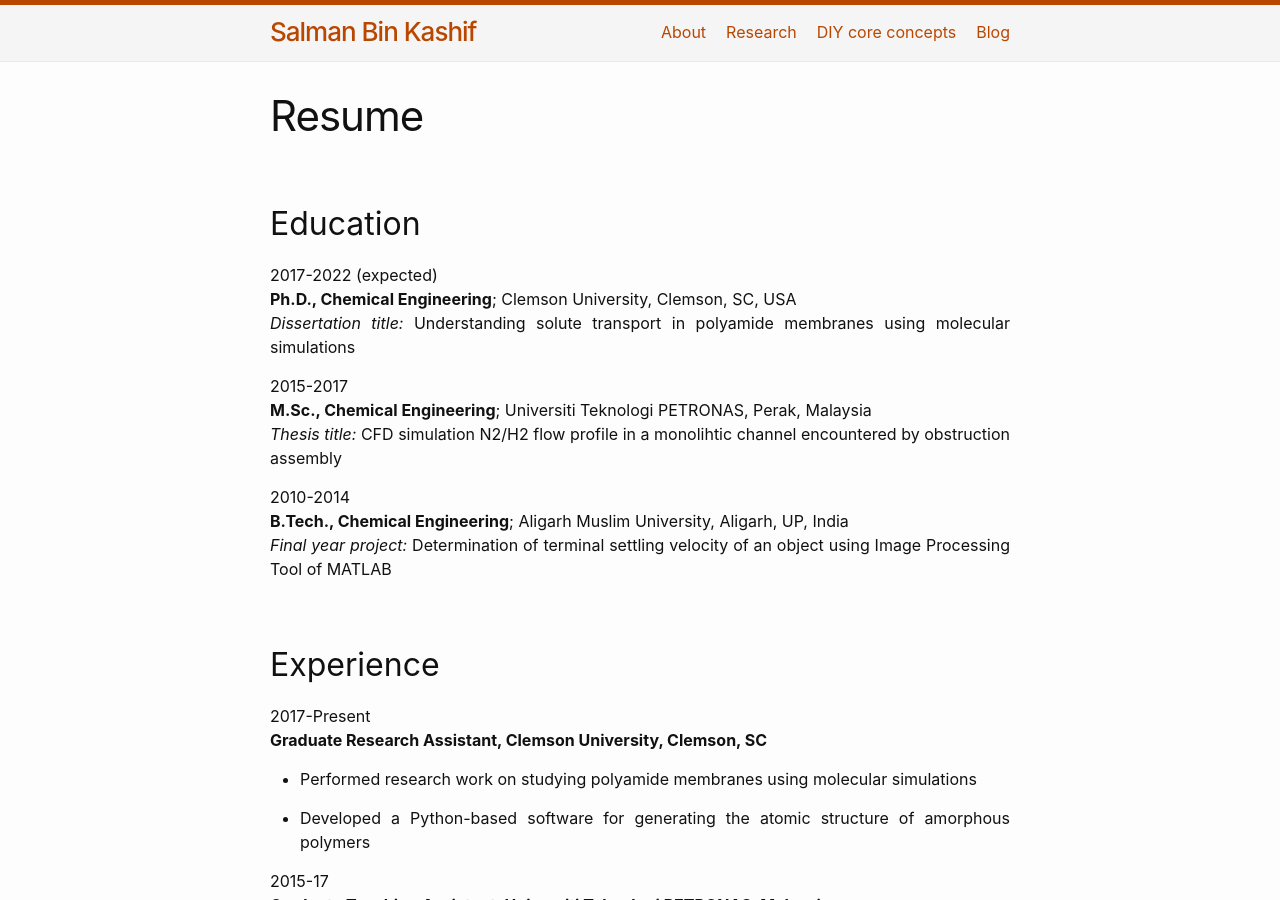
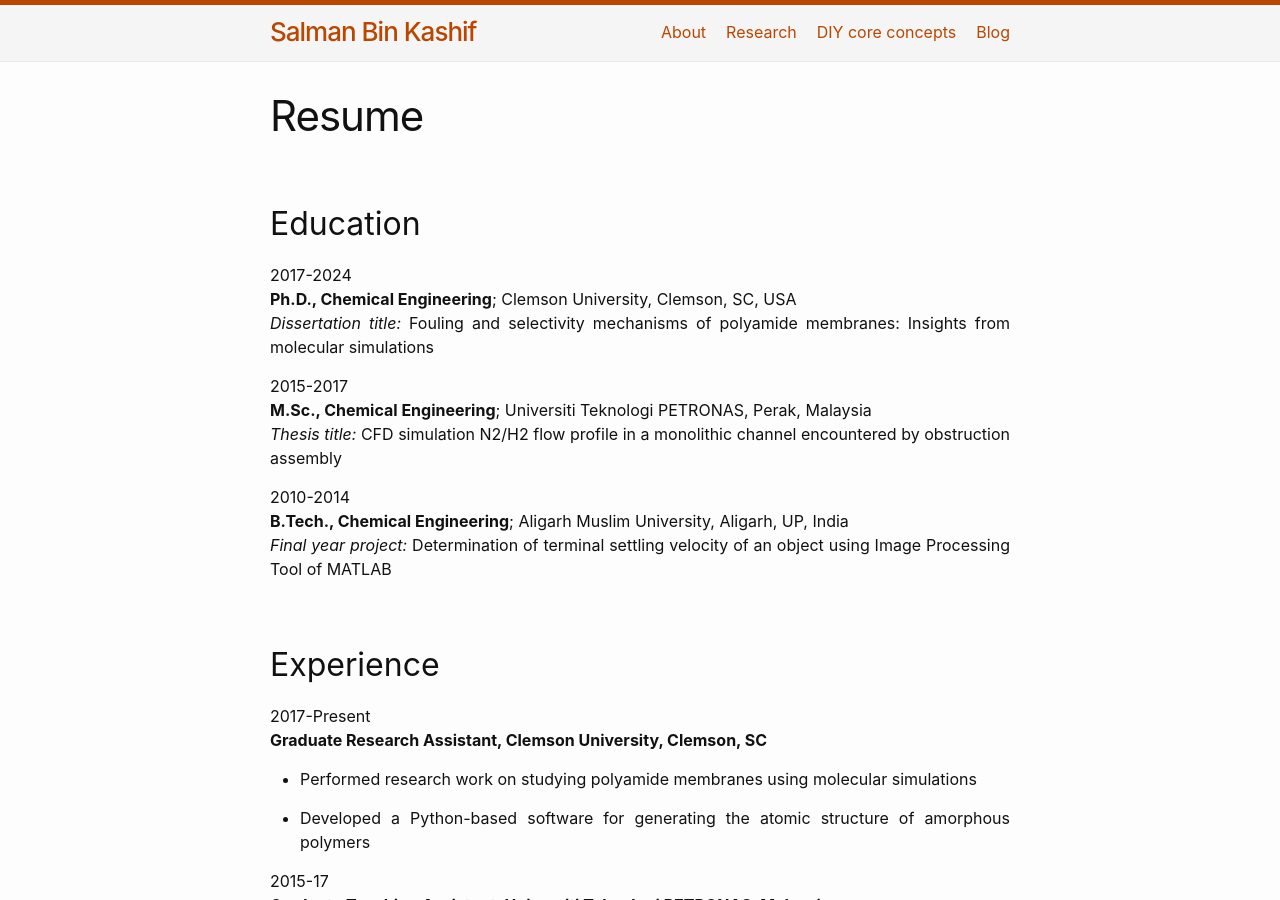
Before and after one commit to sbkashif/sbkashif.github.io, a Jekyll site: the page built from resume.md, in a window 1280 px wide and 900 px high. Built offline with Jekyll 4.4.1, drawn with Linux system fonts in a browser that asks for light colours.

Commit message:
update resume

```diff
--- a/resume.md
+++ b/resume.md
@@ -9,15 +9,15 @@ permalink: /resume/
 Education
 ---------
 
-2017-2022 (expected)
+2017-2024
 :   **Ph.D., Chemical Engineering**; Clemson University, Clemson, SC, USA
 
-    *Dissertation title:* Understanding solute transport in polyamide membranes using molecular simulations
+    *Dissertation title:* Fouling and selectivity mechanisms of polyamide membranes: Insights from molecular simulations
 
 2015-2017
 :   **M.Sc., Chemical Engineering**; Universiti Teknologi PETRONAS, Perak, Malaysia
 
-    *Thesis title:* CFD simulation N2/H2 flow profile in a monolihtic channel encountered by obstruction assembly
+    *Thesis title:* CFD simulation N2/H2 flow profile in a monolithic channel encountered by obstruction assembly
 
 2010-2014
 :   **B.Tech., Chemical Engineering**; Aligarh Muslim University, Aligarh, UP, India
```
